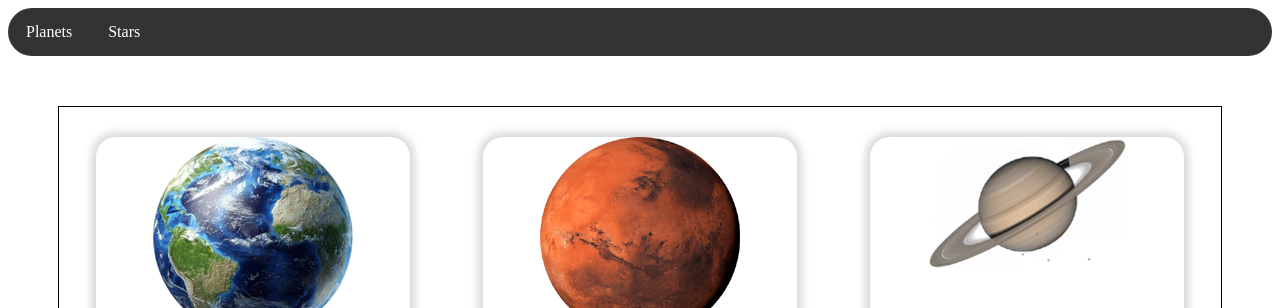
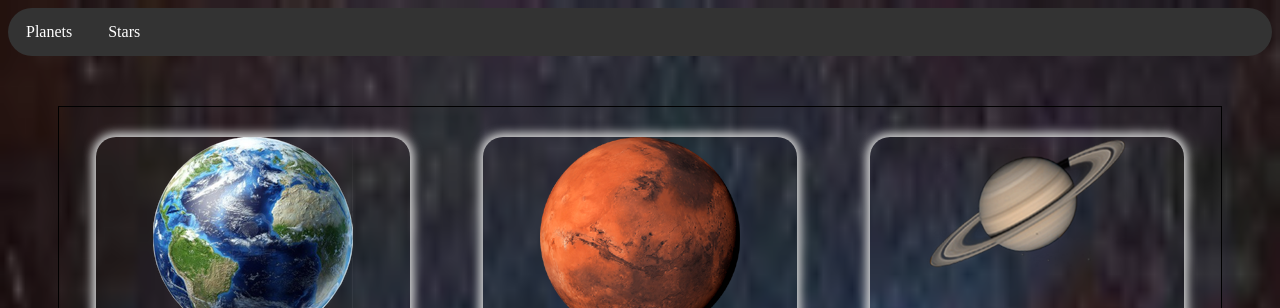
Before and after one commit to vedcode/Planetinfo.com, a plain HTML site: page index.html in a window 1280 px wide. Shown: the top 308 px of the page. Drawn offline with Linux system fonts and the light colour scheme.

Commit message:
Update home.css

```diff
--- a/home.css
+++ b/home.css
@@ -91,3 +91,9 @@ ul input{
 
 
 }
+
+body{
+  background-image: url(b.png);
+  background-repeat: no-repeat;
+  background-size: 100% 100%;
+}
```
